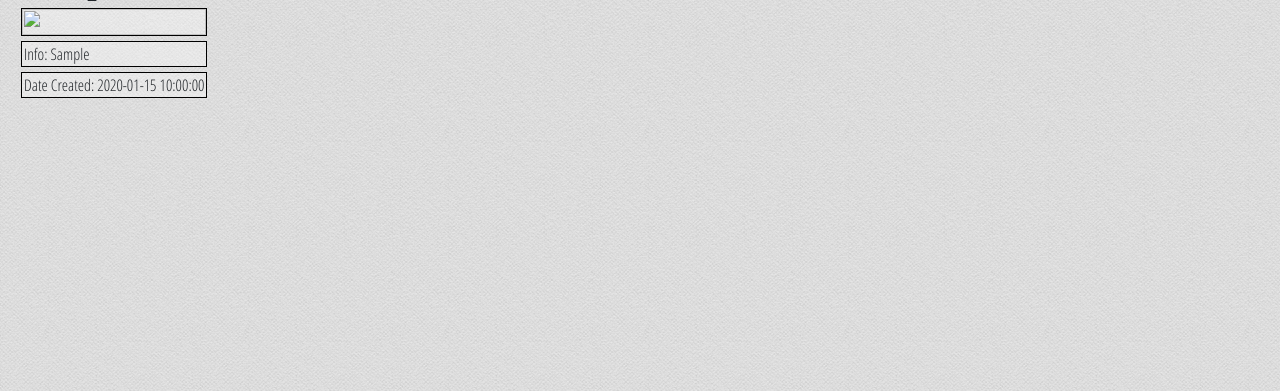
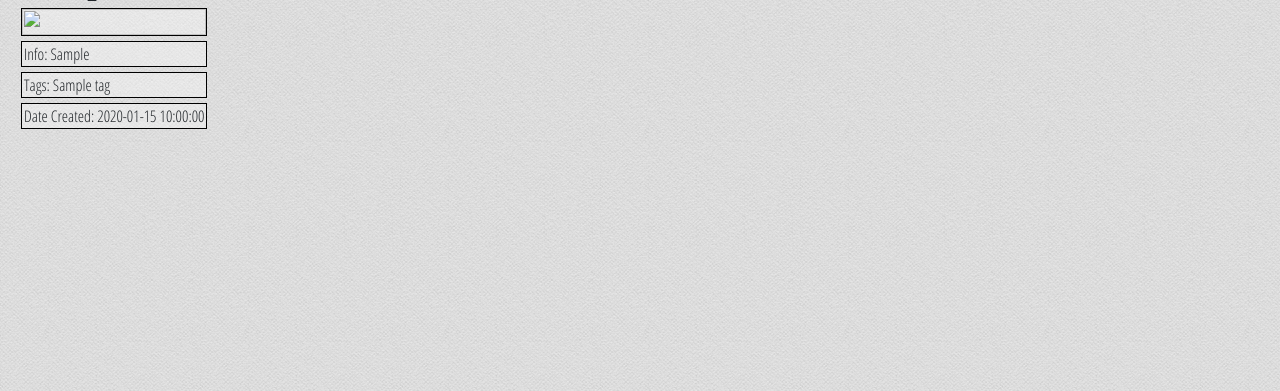
Before and after one commit to MichelleWillaQu/ObjectViewGallery-Art-Showcase, a Flask app: template templates/mediapage.html in a window 1280 px wide. Shown: the part 356-747 px from the top of the page. Run offline with Flask 2, Linux system fonts and the light colour scheme; tables that the repository leaves empty hold one stand-in row (values such as "Sample post"); the template is opened without the code that fills it: values that come from a table or form of the project are taken from there, most other values are stand-ins (such as "Sample title", 1, 10 or a date in 2020); some libraries are stand-ins or nearby versions; some web fonts are replaced.

Commit message:
Tags added to mediapage

```diff
--- a/static/CSS/mediapage.css
+++ b/static/CSS/mediapage.css
@@ -77,7 +77,7 @@ a.link:hover {
   text-decoration: none;
 }
 
-#metadata, #date {
+#metadata, #date, #tags {
   display: flex;
   border: 1px solid black;
   margin-bottom: 5px;
--- a/templates/mediapage.html
+++ b/templates/mediapage.html
@@ -55,6 +55,16 @@
           {{media.meta_info}}
         </div>
       {% endif %}
+      {% if media.tags %}
+        <div id="tags">
+          Tags:
+          {% for tag in media.tags %}
+            <!-- Has to be on the same line or else there will be an extra
+                 space -->
+            {{tag.tag_name}}{{ ", " if not loop.last else ""}}
+          {% endfor %}
+        </div>
+      {% endif %}
       <div id="date">
         Date Created: {{formatted_date}}
       </div>
```
